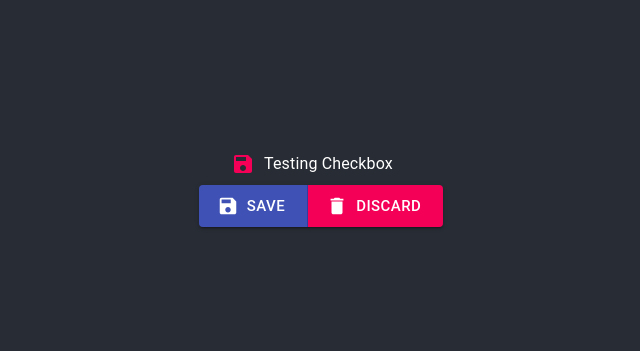
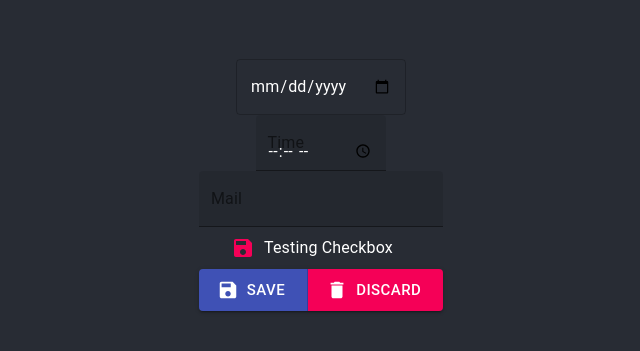
Before and after one commit to frankmathy/material-ui-react-tutorial, a React (Create React App) app: page / in a window 1280 px wide. Shown: the part 215-566 px from the top of the page, without its empty margins (319-959 px from the left). Built offline with nearby package versions, Linux system fonts and the light colour scheme.

Commit message:
Added Textfields

```diff
--- a/src/App.css
+++ b/src/App.css
@@ -11,6 +11,10 @@
   .App-logo {
     animation: App-logo-spin infinite 20s linear;
   }
+}
+
+input {
+  color: white !important;
 }
 
 .App-header {
--- a/src/App.js
+++ b/src/App.js
@@ -6,6 +6,7 @@ import SaveIcon from '@material-ui/icons/Save';
 import DeleteIcon from '@material-ui/icons/Delete';
 import Checkbox from '@material-ui/core/Checkbox';
 import FormControlLabel from '@material-ui/core/FormControlLabel';
+import TextField from '@material-ui/core/TextField';
 
 function CheckboxExample() {
   const [checked, setChecked] = React.useState(true);
@@ -33,6 +34,20 @@ function App() {
   return (
     <div className="App">
       <header className="App-header">
+        <TextField variant="outlined" color="secondary" type="date" />
+        <TextField
+          variant="filled"
+          color="secondary"
+          type="time"
+          label="Time"
+        />
+        <TextField
+          variant="filled"
+          color="secondary"
+          type="email"
+          label="Mail"
+          placeholder="test@test.com"
+        />
         <CheckboxExample />
         <ButtonGroup variant="contained" color="primary">
           <Button startIcon={<SaveIcon />} size="large">
```
Also changed, not shown: 1 other file (tests, documents, lock files or other folders).
